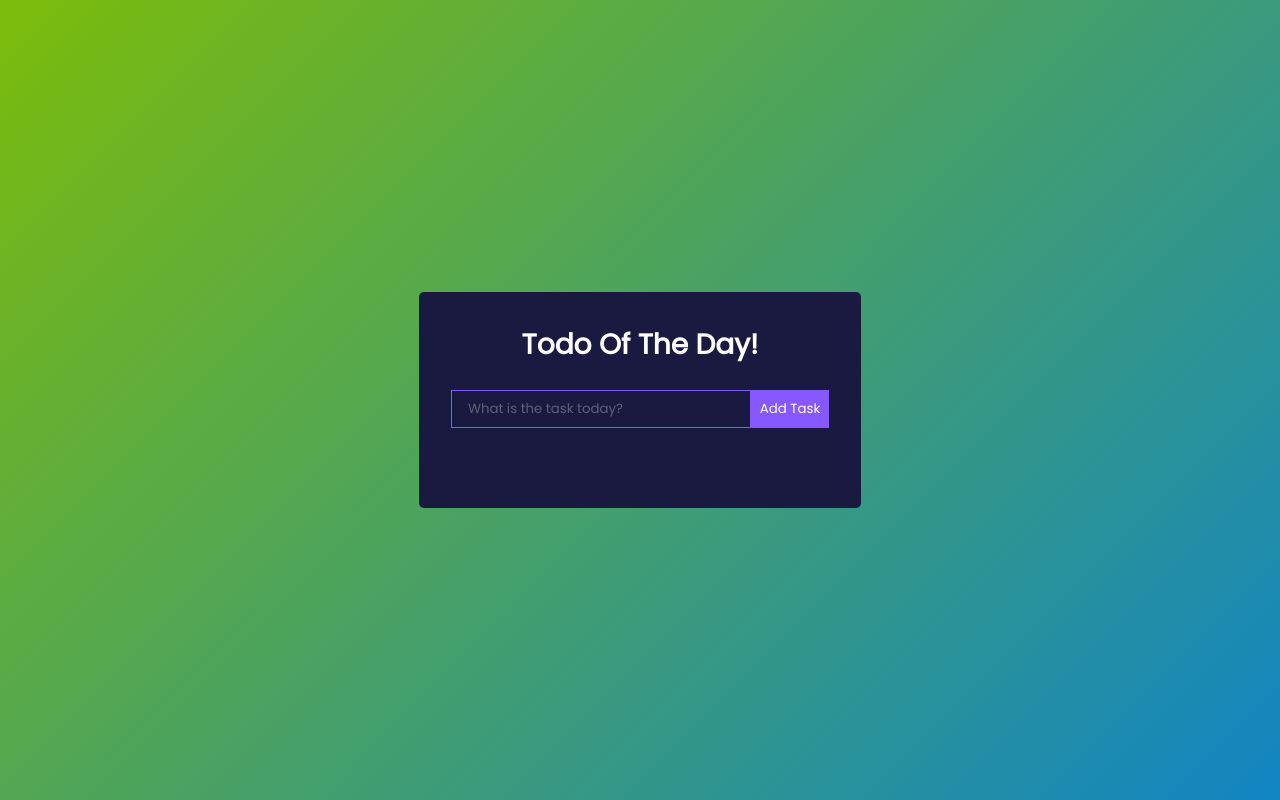
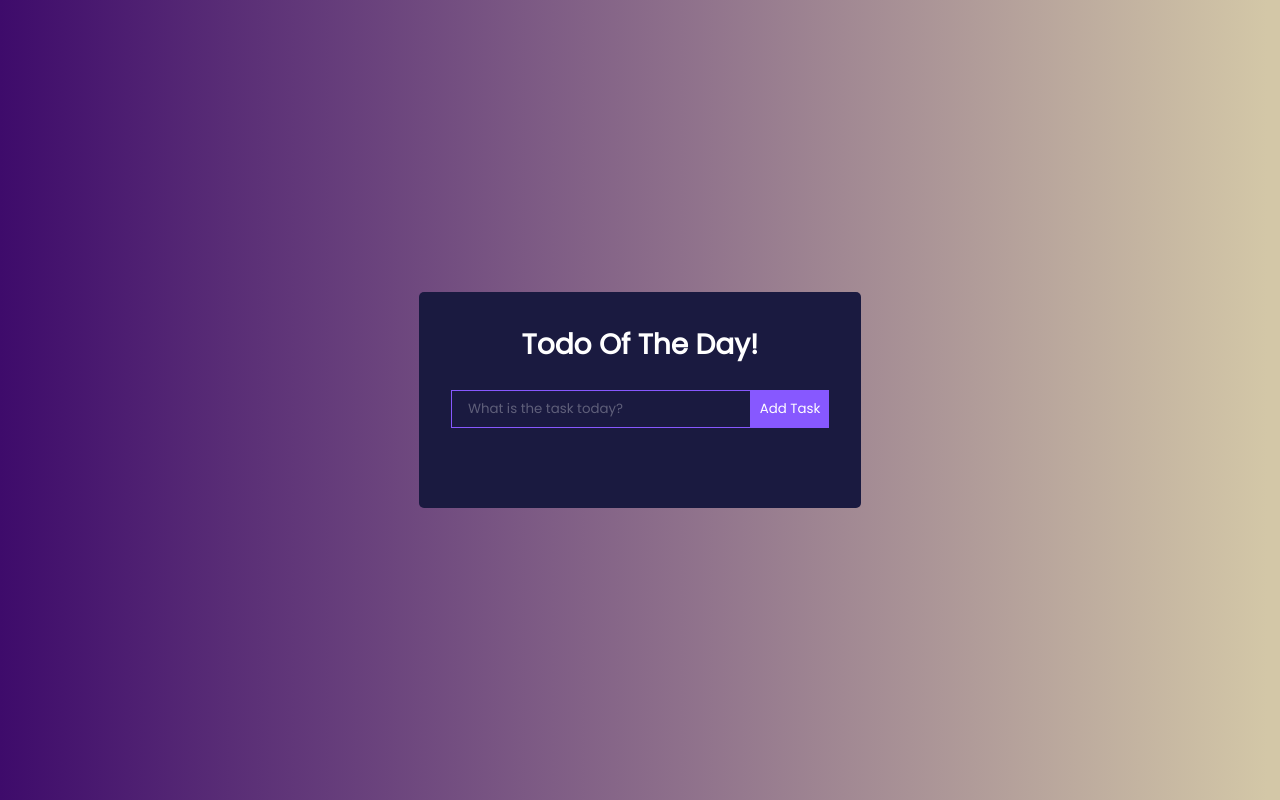
Before and after one commit to JianRong-King/Pragmatic-Todo-List, a React (Create React App) app: page / in a window 1280 px wide. Built offline with nearby package versions, Linux system fonts and the light colour scheme.

Commit message:
New UI background blueish

```diff
--- a/src/App.css
+++ b/src/App.css
@@ -13,8 +13,9 @@ body {
   display: flex;
   justify-content: center;
   flex-direction: column; /* Stack items vertically */
-  background: -webkit-linear-gradient(-45deg, rgba(167, 133, 196, 1) 0%, rgba(124, 188, 10, 1) 100%);
-  background: linear-gradient(-45deg, rgba(17, 133, 196, 1) 0%, rgba(124, 188, 10, 1) 100%);
+  background: -webkit-linear-gradient(0deg, rgba(62,11,107,1) 0, rgba(211,199,167,1) 99%, rgba(211,199,167,1) 100%);
+  background: -moz-linear-gradient(90deg, rgba(62,11,107,1) 0, rgba(211,199,167,1) 99%, rgba(211,199,167,1) 100%);
+  background: linear-gradient(90deg, rgba(62,11,107,1) 0, rgba(211,199,167,1) 99%, rgba(211,199,167,1) 100%);
   background-size: cover;
   background-repeat: no-repeat;
   background-attachment: fixed;
```
